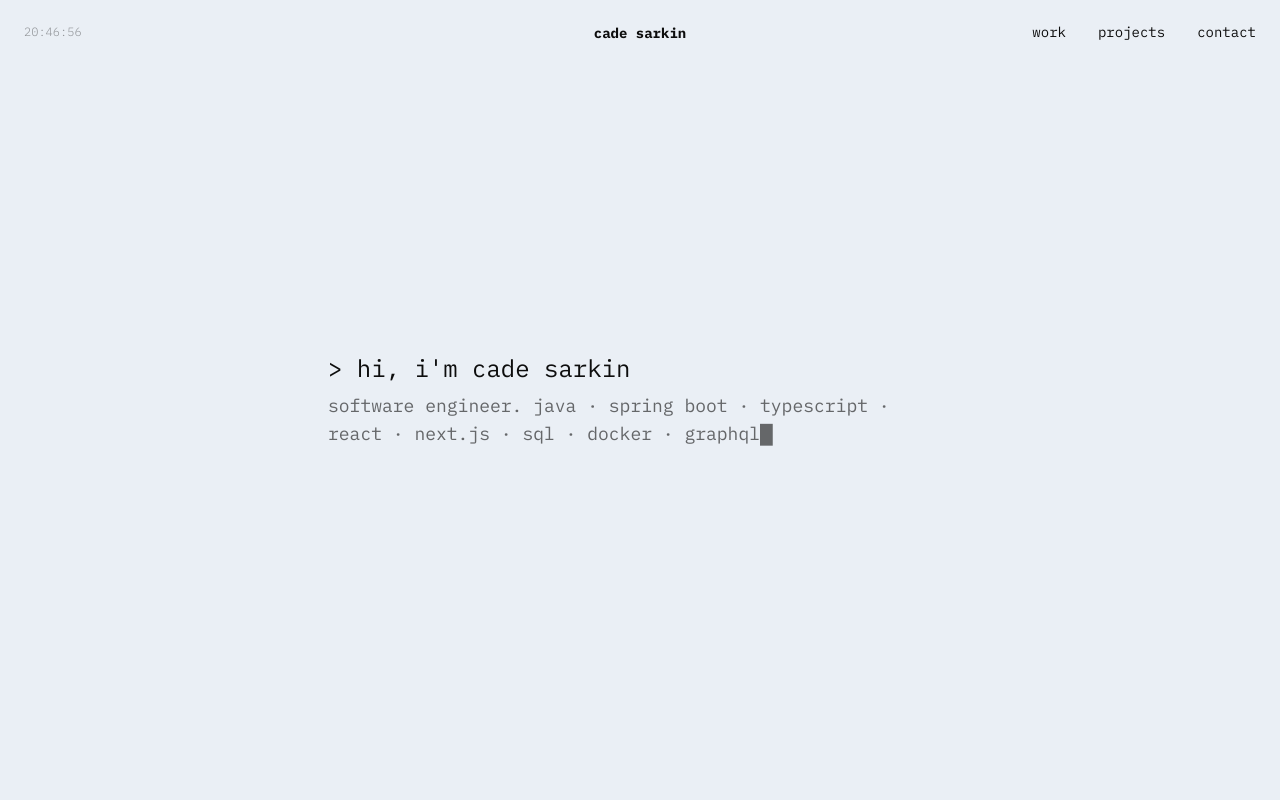
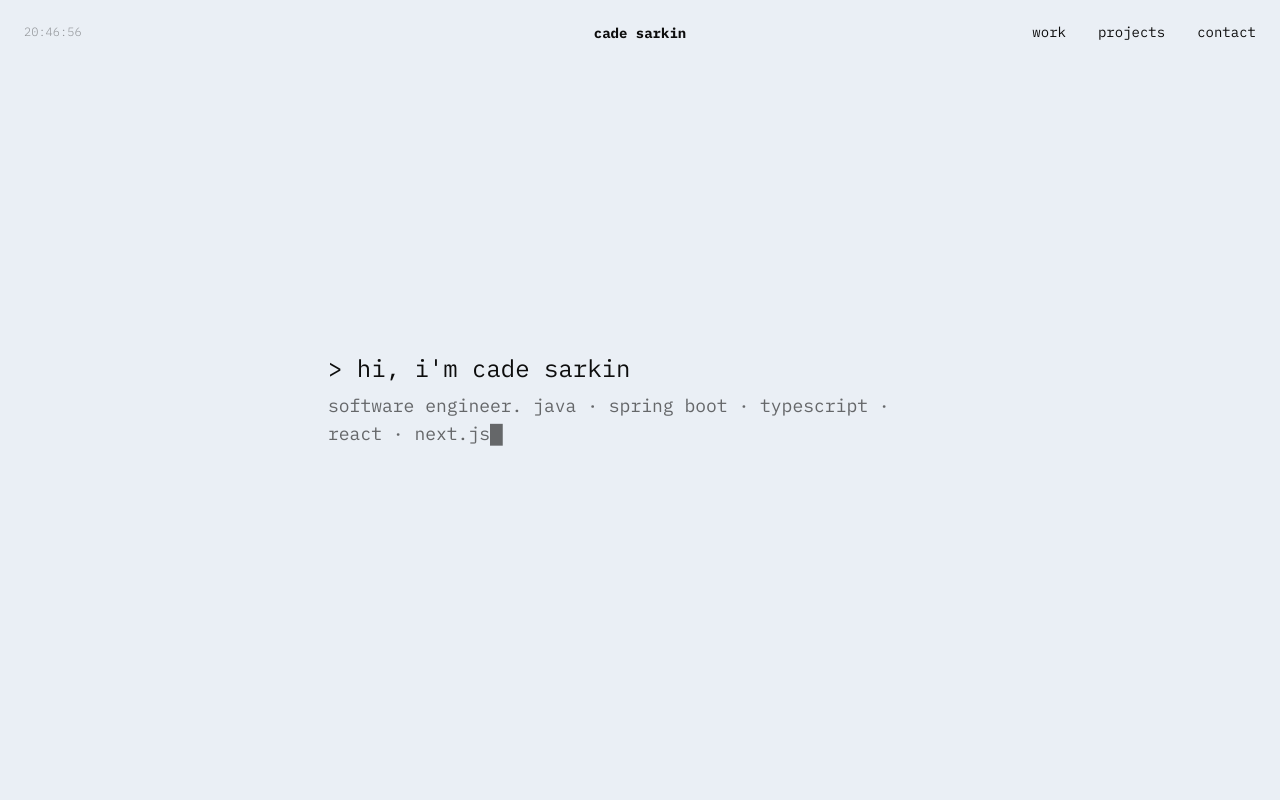
Before and after one commit to cadesarkin/portfolio, a Next.js app: page / in a window 1280 px wide. Shown: the top 800 px of the page. Built offline with nearby package versions, Linux system fonts and the light colour scheme.

Commit message:
fix: re-add three.js live link

```diff
--- a/src/app/page.tsx
+++ b/src/app/page.tsx
@@ -41,6 +41,7 @@ const projectItems: (ModalData & { tag: string; cardDescription: string })[] = [
     tag: "[personal]",
     type: "project",
     githubUrl: "https://github.com/cadesarkin/threejs-learning-portfolio",
+    liveUrl: "https://threejs-learning-portfolio.vercel.app",
     description:
       "A collection of 3D graphics experiments built while learning Three.js. Explores lighting, geometry, animation, and shader techniques.",
   },
@@ -108,7 +109,7 @@ export default function Home() {
             {showLine2 && (
               <div className="mt-2 text-base sm:text-lg opacity-60">
                 <Typewriter
-                  text="software engineer. java · spring boot · typescript · react · next.js · sql · docker · graphql"
+                  text="software engineer. java · spring boot · typescript · react · next.js"
                   speed={40}
                   show={true}
                 />
```
